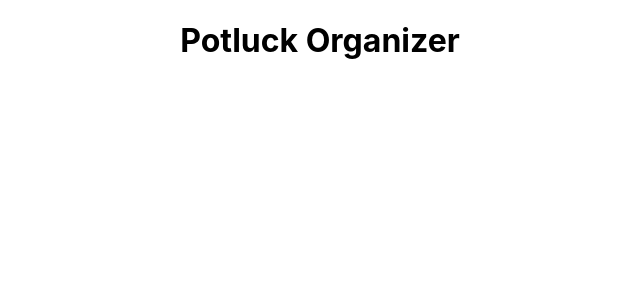
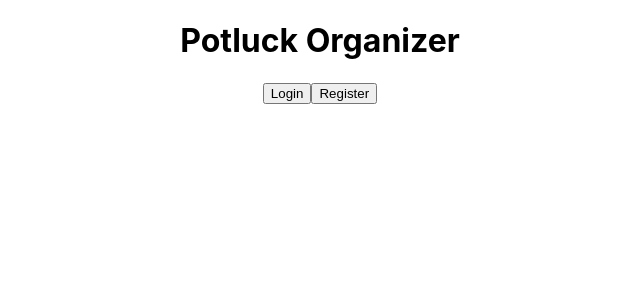
Before and after one commit to Build-Week-Potluck-Organizer/front-end, a React (Create React App) app in the folder PotluckOrganizer/: page /login in a window 1280 px wide. Shown: the top 300 px of the page, without its empty margins (320-960 px from the left). Built offline with nearby package versions, Linux system fonts and the light colour scheme.

Commit message:
added nav component

```diff
--- a/PotluckOrganizer/src/App.js
+++ b/PotluckOrganizer/src/App.js
@@ -2,12 +2,13 @@
 import './App.css';
 import { BrowserRouter as Router, Switch, Route } from 'react-router-dom';
 import PrivateRoute from "./components/PrivateRoute";
+import {Navigation} from "./components/Navigation";
 
 function App() {
   return (
     <div className="App">
-      <h1>Potluck Organizer</h1>
       <Router>
+        <Navigation/>
         <Switch>
           <Route exact path="/"/>
           <Route exact path="/login"/>
--- /dev/null
+++ b/PotluckOrganizer/src/components/Navigation.js
@@ -0,0 +1,23 @@
+import React from 'react';
+import {NavLink} from 'react-router-dom';
+
+export const Navigation = () => {
+
+    return (
+        <>
+            <h1>Potluck Organizer</h1>
+            <div>
+                <NavLink to='/login'>
+                    <button>
+                        Login
+                        </button>
+                    </NavLink>
+                <NavLink to='/register'>
+                    <button>
+                        Register
+                    </button>
+                </NavLink>
+            </div>
+        </>
+    )
+}
--- a/PotluckOrganizer/src/components/PrivateRoute.js
+++ b/PotluckOrganizer/src/components/PrivateRoute.js
@@ -1,19 +1,19 @@
-import React from 'react';
-import {Route, Redirect} from 'react-router-dom';
+// import React from 'react';
+// import {Route, Redirect} from 'react-router-dom';
 
-const PrivateRoute = ({component: Component, ...rest}) => {
+// const PrivateRoute = ({component: Component, ...rest}) => {
 
-    return (
-        <Route {...props}
-            render={(props) => {
-                if (localStorage.getItem("token")) {
-                    return <Component {...props} />
-               } else {
-                   return <Redirect to="/login" />
-               }
-            }}
-            />
-    )
-};
+//     return (
+//         <Route {...props}
+//             render={(props) => {
+//                 if (localStorage.getItem("token")) {
+//                     return <Component {...props} />
+//                } else {
+//                    return <Redirect to="/login" />
+//                }
+//             }}
+//             />
+//     )
+// };
 
-export default PrivateRoute;
+// export default PrivateRoute;
```
Also changed, not shown: 1 other file (tests, documents, lock files or other folders).
